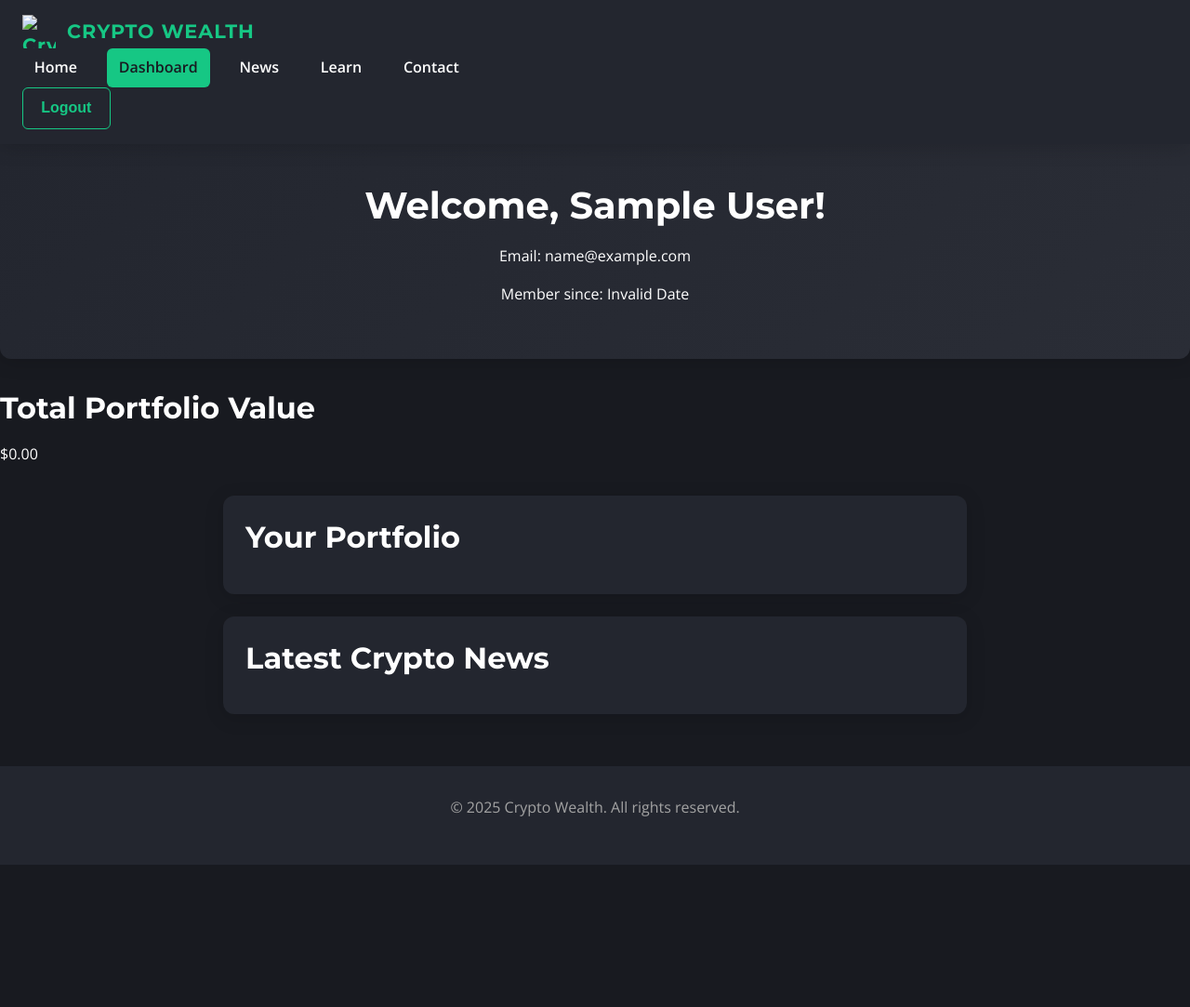
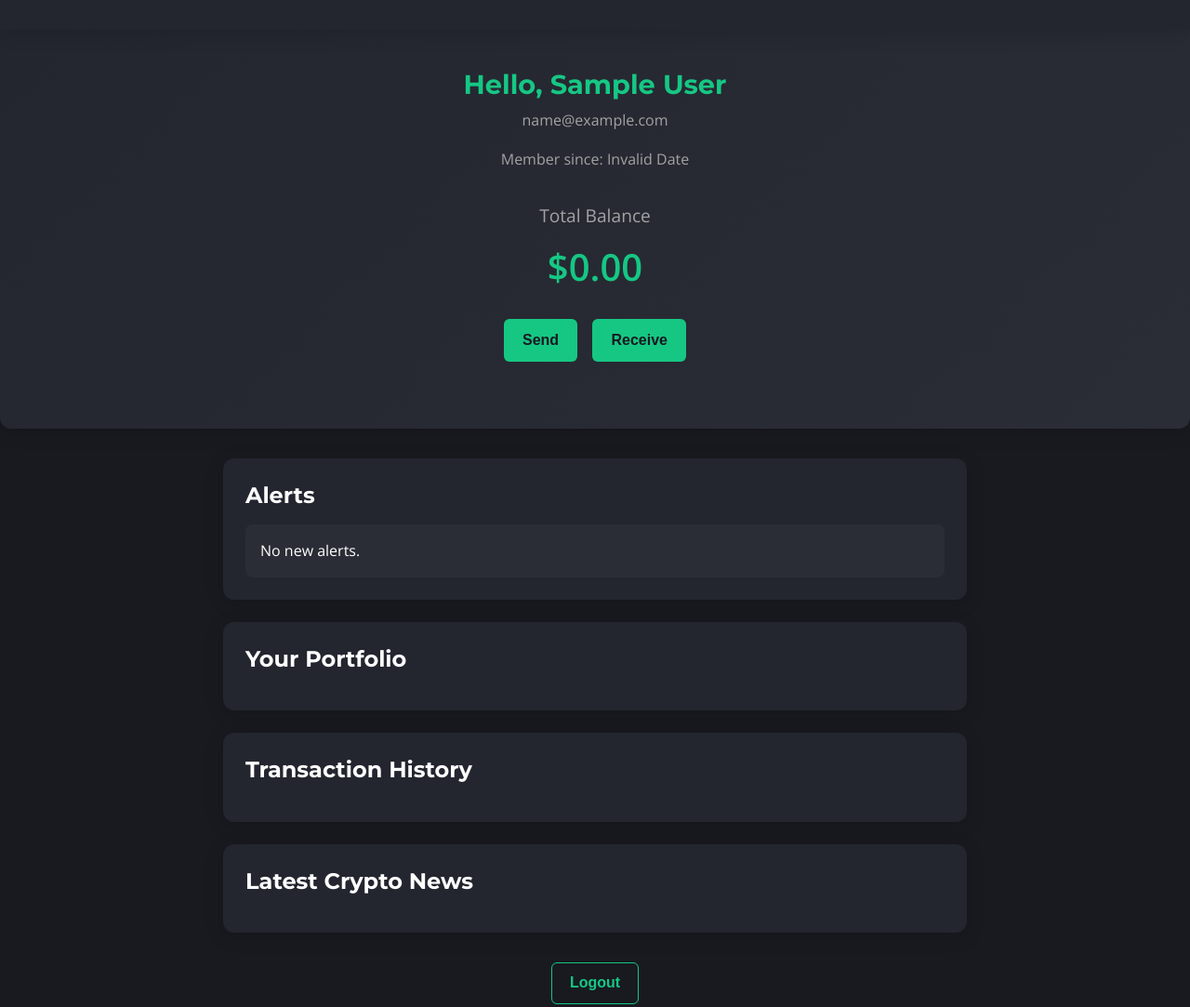
Before and after one commit to Kingemmy997/Kingemmy997.github.io, a plain HTML site: page dashboard.html in a window 1280 px wide. Shown: the top 1083 px of the page at 93% size. Before the commit the page ends 930 px from the top, so only its background shows below. Drawn offline with nearby package versions, Linux system fonts and the light colour scheme; sample sign-in values are in the browser's storage.

Commit message:
Update dashboard.html

```diff
--- a/dashboard.html
+++ b/dashboard.html
@@ -2,51 +2,55 @@
 <html lang="en">
 <head>
   <meta charset="UTF-8">
-  <title>Crypto Wealth | Dashboard</title>
+  <title>Dashboard | Crypto Wealth</title>
   <meta name="viewport" content="width=device-width, initial-scale=1.0">
   <link href="https://fonts.googleapis.com/css2?family=Montserrat:wght@700&family=Open+Sans:wght@400;600&display=swap" rel="stylesheet">
   <link rel="stylesheet" href="style.css">
 </head>
 <body>
   <header>
-    <div class="logo">
-      <img src="assets/images/logo.png" alt="Crypto Wealth Logo">
-      <span>CRYPTO WEALTH</span>
-    </div>
-    <nav>
-      <ul>
-        <li><a href="index.html">Home</a></li>
-        <li><a href="dashboard.html" class="active">Dashboard</a></li>
-        <li><a href="news.html">News</a></li>
-        <li><a href="learn.html">Learn</a></li>
-        <li><a href="contact.html">Contact</a></li>
-      </ul>
-    </nav>
-    <div class="auth">
-      <button id="logout-btn" class="btn btn-login">Logout</button>
-    </div>
+    <!-- ... same header as homepage ... -->
   </header>
   <main>
     <section class="dashboard-hero">
-      <h1>Welcome, <span id="dashboard-name"></span>!</h1>
-      <p>Email: <span id="dashboard-email"></span></p>
-      <p>Member since: <span id="dashboard-joined"></span></p>
+      <div class="dashboard-user">
+        <h2>Hello, <span id="dashboard-name"></span></h2>
+        <p class="dashboard-email" id="dashboard-email"></p>
+        <p class="dashboard-joined">Member since: <span id="dashboard-joined"></span></p>
+      </div>
+      <div class="dashboard-balance">
+        <div class="balance-label">Total Balance</div>
+        <div class="balance-amount" id="dashboard-balance">$0.00</div>
+        <div class="dashboard-actions">
+          <button class="btn btn-primary" id="send-btn">Send</button>
+          <button class="btn btn-primary" id="receive-btn">Receive</button>
+        </div>
+      </div>
     </section>
-    <section class="dashboard-balance">
-      <h2>Total Portfolio Value</h2>
-      <div class="balance" id="dashboard-balance">$0.00</div>
+    <section class="dashboard-alerts">
+      <h3>Alerts</h3>
+      <div class="alert-list" id="dashboard-alerts">
+        <div class="alert-card">No new alerts.</div>
+      </div>
     </section>
     <section class="dashboard-portfolio-section">
-      <h2>Your Portfolio</h2>
+      <h3>Your Portfolio</h3>
       <div id="dashboard-portfolio" class="dashboard-portfolio"></div>
     </section>
+    <section class="dashboard-history-section">
+      <h3>Transaction History</h3>
+      <div id="dashboard-history" class="dashboard-history"></div>
+    </section>
     <section class="dashboard-news-section">
-      <h2>Latest Crypto News</h2>
+      <h3>Latest Crypto News</h3>
       <div id="dashboard-news"></div>
     </section>
+    <div class="dashboard-logout">
+      <button id="logout-btn" class="btn btn-login">Logout</button>
+    </div>
   </main>
   <footer>
-    <p>&copy; 2025 Crypto Wealth. All rights reserved.</p>
+    <!-- ... same footer as homepage ... -->
   </footer>
   <script src="script.js"></script>
 </body>
```
